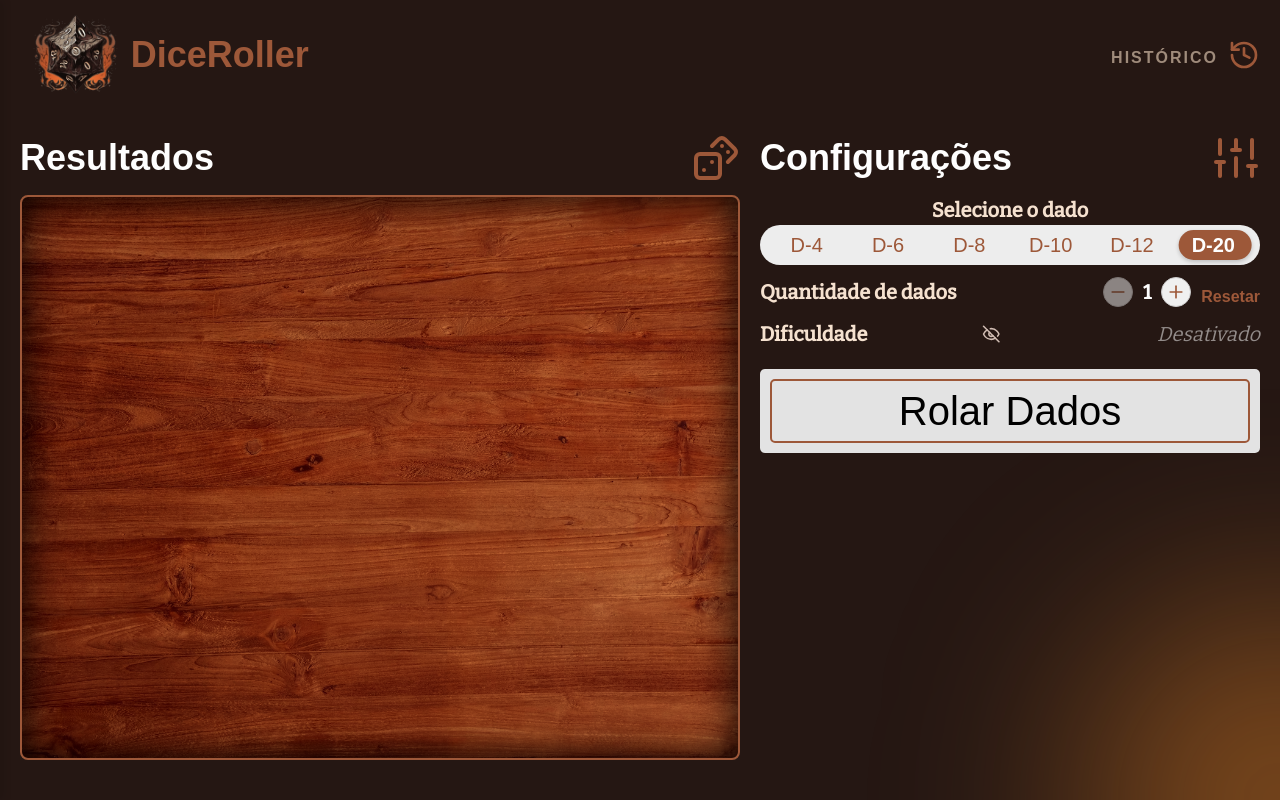
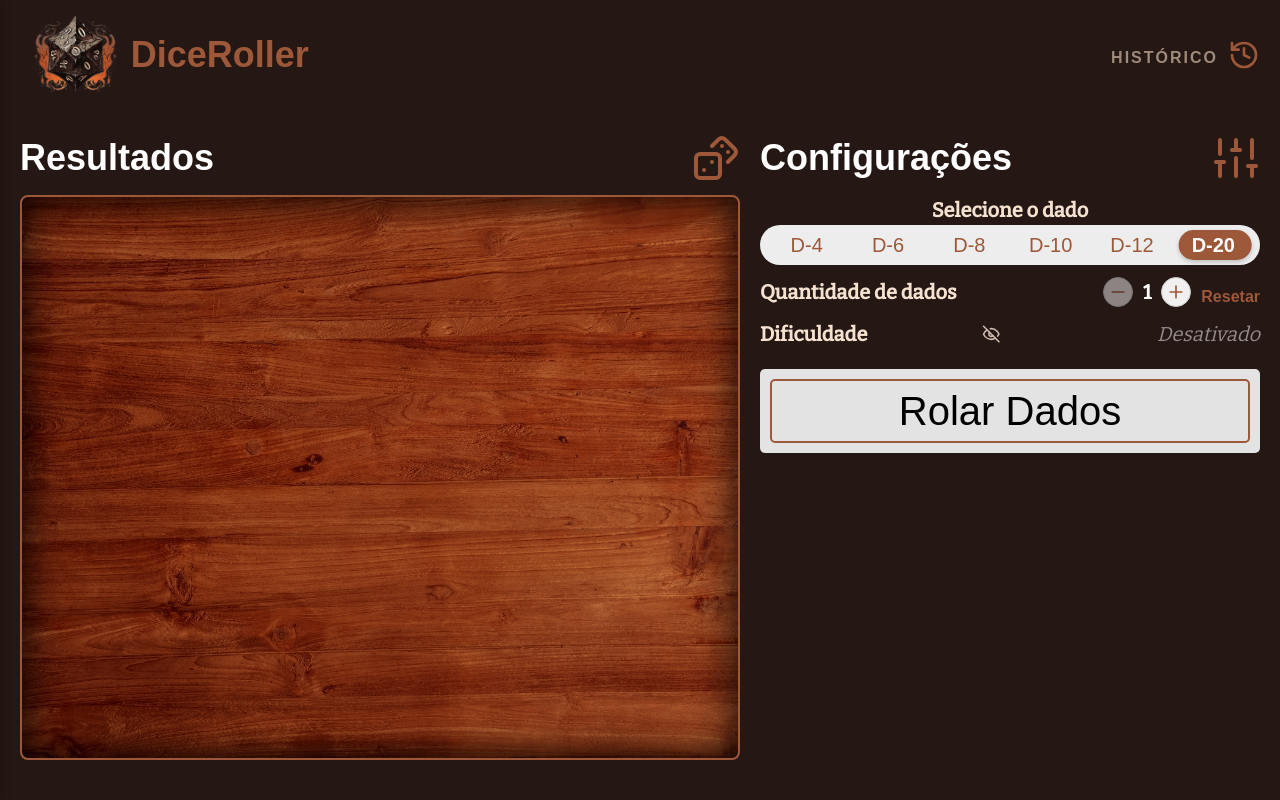
Before and after one commit to isaacviannadev/my-dice-roller, a React (Create React App) app: page / in a window 1280 px wide. Built offline with nearby package versions, Linux system fonts and the light colour scheme; a web font is replaced by a local one.

Commit message:
remove candle bg

```diff
--- a/src/App.tsx
+++ b/src/App.tsx
@@ -1,41 +1,9 @@
-import styled, { keyframes } from 'styled-components'
+import styled from 'styled-components'
 import Home from './pages/Home'
-import { media } from './utils/helpers'
 
-const candleFlicker = keyframes`
-  0% { background-color: rgba(248, 142, 43, 0.6); }
-  25% { background-color: rgba(248, 142, 43, 0.4); }
-  50% { background-color: rgba(248, 142, 43, 0.8); }
-  75% { background-color: rgba(248, 142, 43, 0.4); }
-  85% { background-color: rgba(248, 142, 43, 0.4); }
-  100% { background-color: rgba(248, 142, 43, 0.6); }
-`
 const AppContainer = styled.div`
   height: 100%;
   position: relative;
-  overflow: hidden;
-
-  &::before {
-    content: '';
-    position: absolute;
-    bottom: -10rem;
-    right: -10rem;
-    width: 20rem;
-    height: 20rem;
-    animation: ${candleFlicker} 3s infinite;
-    filter: blur(10rem);
-    border-radius: 50%;
-    z-index: -1;
-  }
-
-  ${media.md} {
-    &::before {
-      bottom: -20rem;
-      right: -20rem;
-      width: 40rem;
-      height: 40rem;
-    }
-  }
 `
 
 function App() {
```
